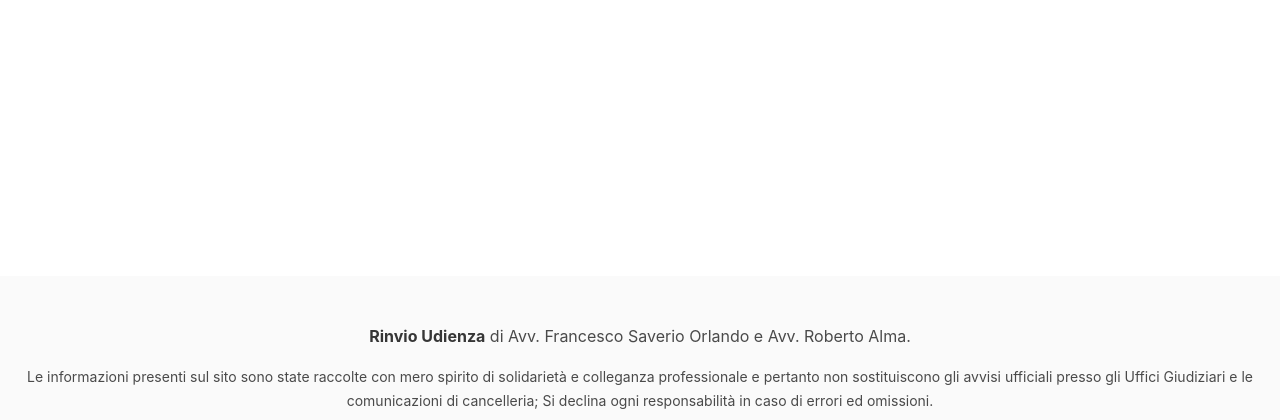
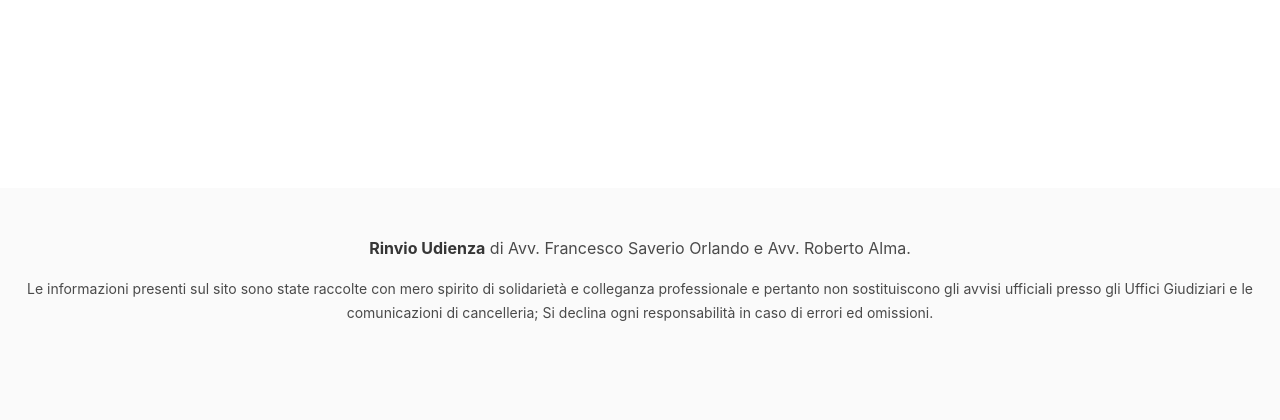
Before and after one commit to avvRobertoAlma/rinvio-udienza, a Django app: page / in a window 1280 px wide. Shown: the part 380-800 px from the top of the page. Run offline with Django 3.2, Linux system fonts and the light colour scheme; some libraries are stand-ins or nearby versions.

Commit message:
fix footer 2

```diff
--- a/src/templates/base.html
+++ b/src/templates/base.html
@@ -23,9 +23,7 @@
   flex: 1;
 }
 
-.footer {
-height:15vh;
-}
+
 </style>
 
 <body class="Site">
```
